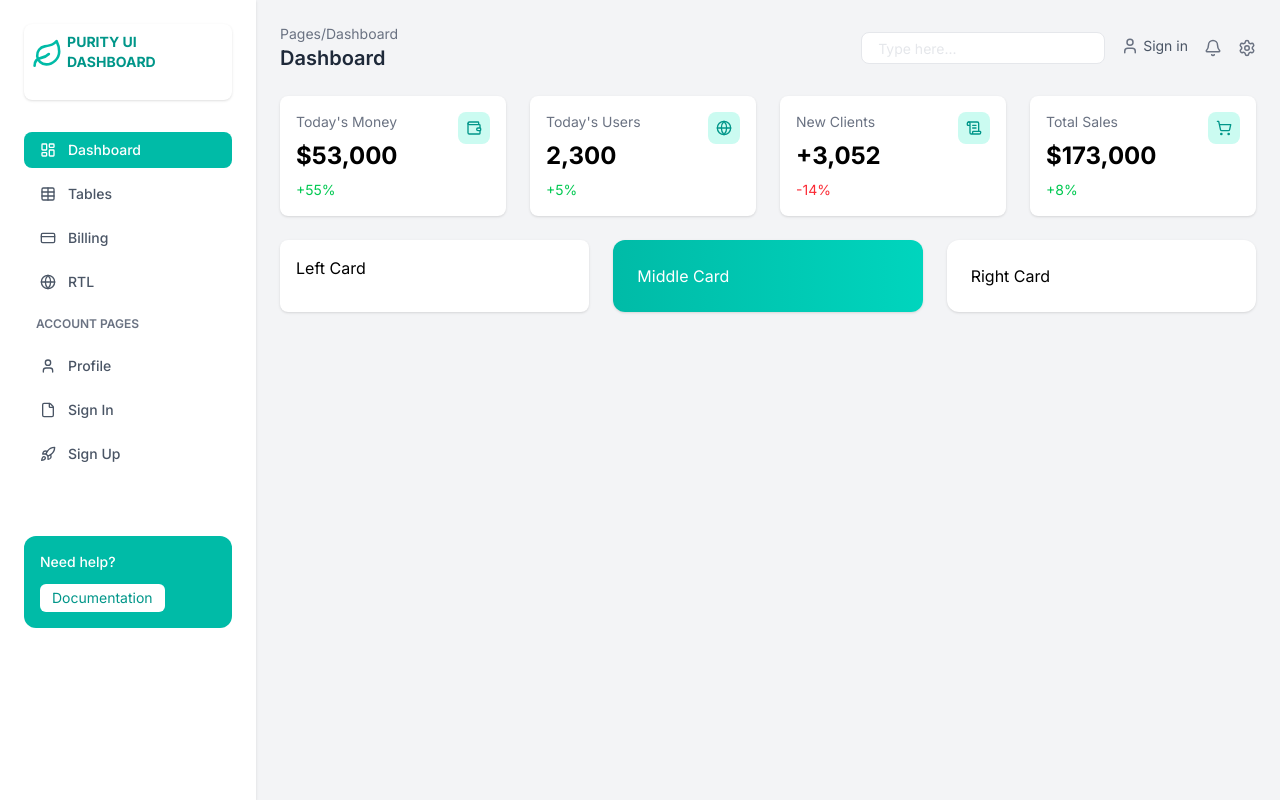
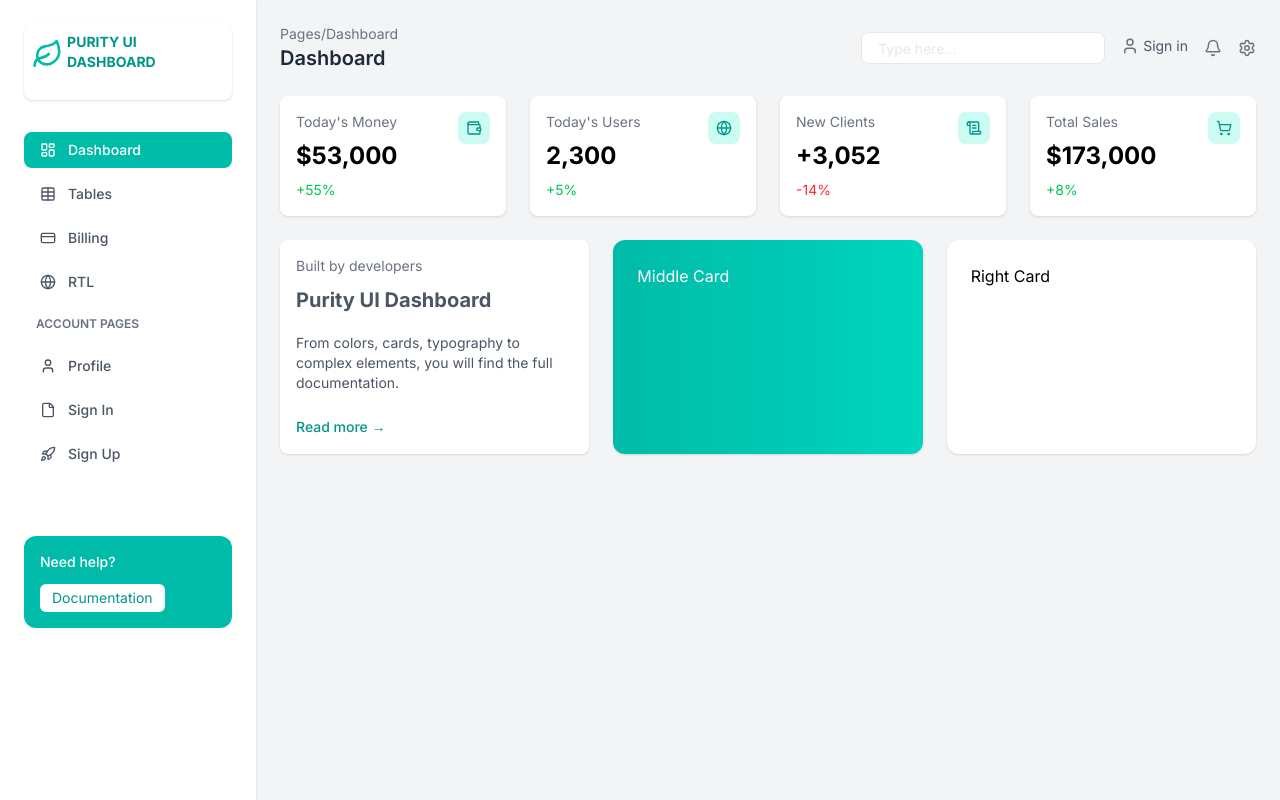
Before and after one commit to adewoletimothy/castech-landingpage, a Next.js app in the folder landing-page/: page / in a window 1280 px wide. Built offline with nearby package versions, Linux system fonts and the light colour scheme.

Commit message:
Purity UI dashboard

```diff
--- a/landing-page/app/page.tsx
+++ b/landing-page/app/page.tsx
@@ -15,7 +15,24 @@ export default function Home() {
 
         <div className="grid grid-cols-1 lg:grid-cols-3 gap-6 mt-6">
           <div className="bg-white p-4 rounded-lg shadow-sm">
-            Left Card
+            <div>
+              <p className="text-sm text-gray-500">
+                Built by developers
+              </p>
+
+              <h1 className="text-xl font-bold text-gray-600 mt-2 leading-relaxed">
+                Purity UI Dashboard
+              </h1>
+
+              <p className="text-sm text-gray-600 mt-4 ">
+                From colors, cards, typography to complex elements, you will find the full documentation.
+              </p>
+
+              <button className="text-sm font-medium text-teal-600  mt-6  cursor-pointer">
+                Read more →
+              </button>
+
+            </div>
           </div>
           <div className="bg-linear-to-r from-teal-500 to-teal-400 text-white rounded-xl p-6 shadow-sm">
             Middle Card
```
